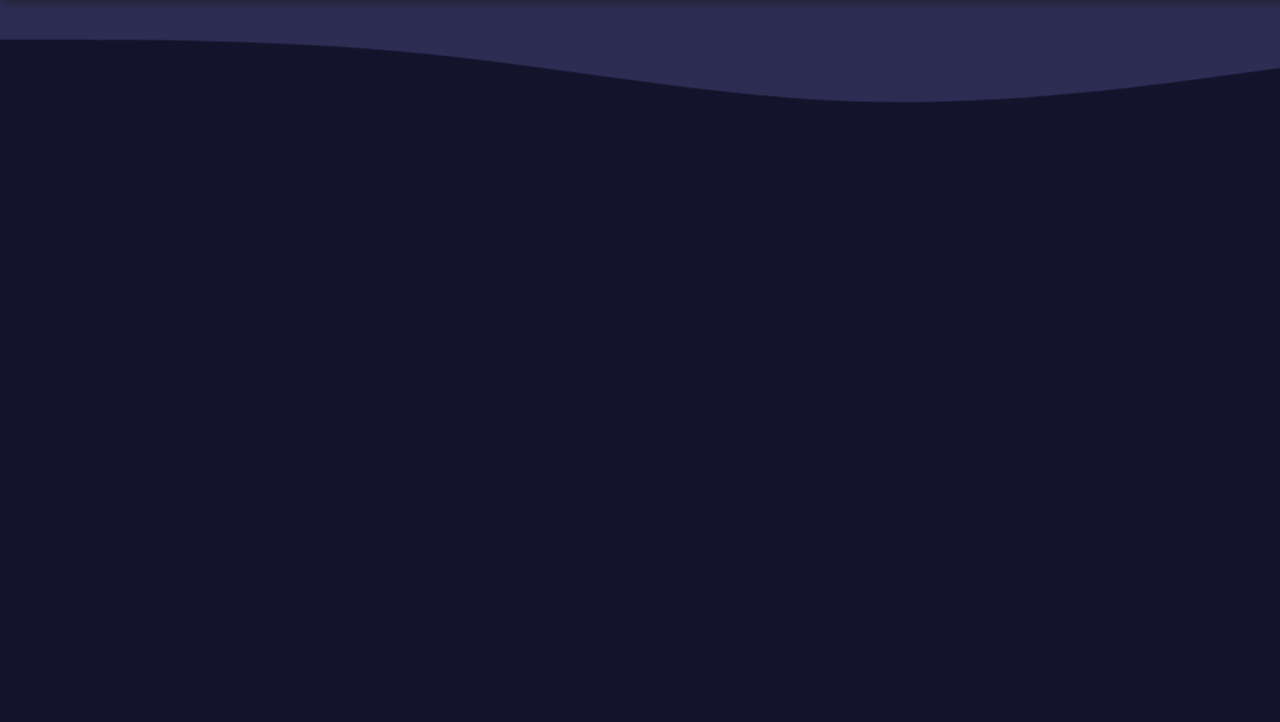
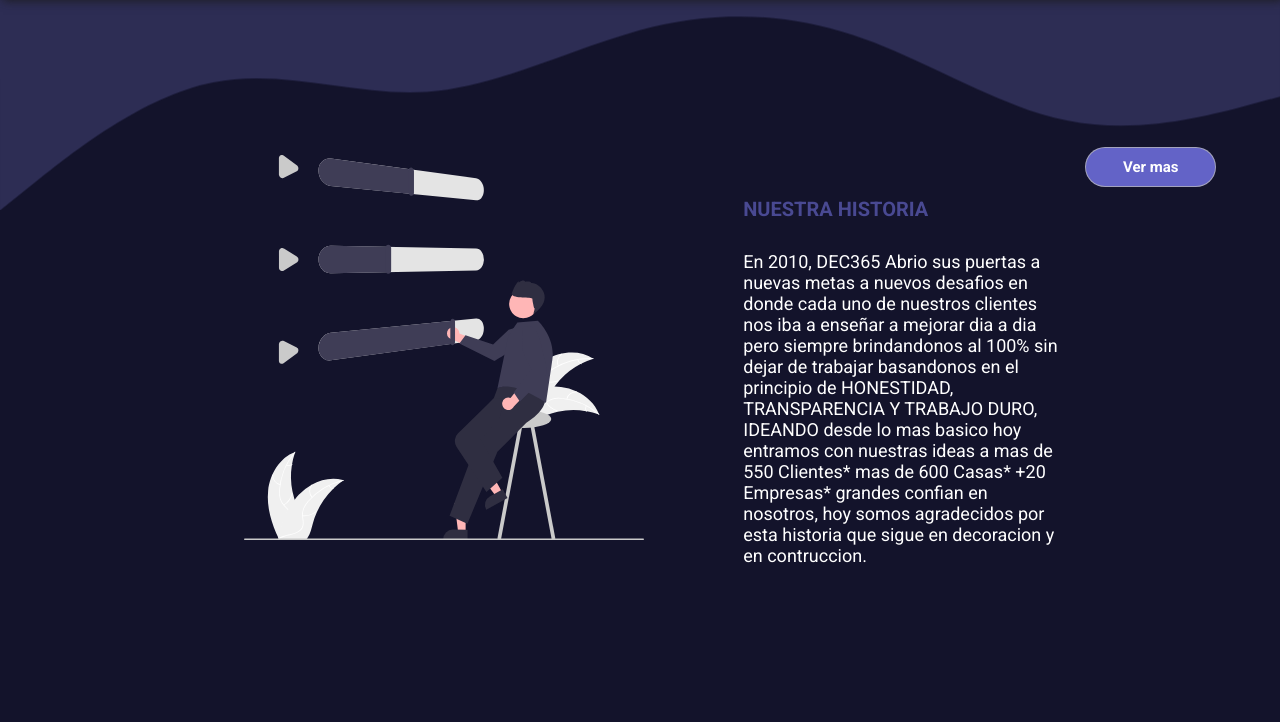
Before and after one commit to David-Cepeda/Proyecto-365---Coder---House, a plain HTML site: page about.html in a window 1280 px wide. Shown: the part 78-800 px from the top of the page. Drawn offline with Linux system fonts and the light colour scheme.

Commit message:
Desafio APLICANDO GRIDS

```diff
--- a/about.html
+++ b/about.html
@@ -23,12 +23,21 @@
 
     <div class="hola">
         <svg xmlns="http://www.w3.org/2000/svg" viewBox="0 0 1440 320">
-            <path fill="#2d2d54" fill-opacity="1" d="M0,192L80,192C160,192,320,192,480,176C640,160,800,128,960,122.7C1120,117,1280,139,1360,149.3L1440,160L1440,320L1360,320C1280,320,1120,320,960,320C800,320,640,320,480,320C320,320,160,320,80,320L0,320Z"></path>
-        </svg>
+            <path fill="#2d2d54" fill-opacity="1" d="M0,0L40,32C80,64,160,128,240,144C320,160,400,128,480,133.3C560,139,640,181,720,202.7C800,224,880,224,960,197.3C1040,171,1120,117,1200,101.3C1280,85,1360,107,1400,117.3L1440,128L1440,320L1400,320C1360,320,1280,320,1200,320C1120,320,1040,320,960,320C880,320,800,320,720,320C640,320,560,320,480,320C400,320,320,320,240,320C160,320,80,320,40,320L0,320Z"></path>
+          </svg>
     </div>
 
     <section>
+        <div class="box-content">
+            <div class="box-svg">
 
+            </div>
+            <div class="box-texto">
+                <h1>NUESTRA HISTORIA</h1>
+                <p>En 2010, DEC365 Abrio sus puertas a nuevas metas a nuevos desafios en donde cada uno de nuestros clientes nos iba a enseñar a mejorar dia a dia pero siempre brindandonos al 100% sin dejar de trabajar basandonos en el principio de HONESTIDAD, TRANSPARENCIA Y TRABAJO DURO, IDEANDO desde lo mas basico hoy entramos con nuestras ideas a mas de 550 Clientes* mas de 600 Casas* +20 Empresas* grandes confian en nosotros, hoy somos agradecidos por esta historia que sigue en decoracion y en contruccion.</p>
+            </div>
+            <button class="btn">Ver mas</button>
+        </div>
     </section>
 
 
--- a/estilos.css
+++ b/estilos.css
@@ -378,6 +378,7 @@ section .circle:hover{
 .event .premios h2{
     /* padding-right: 90px; */
     position: absolute;
+    top: 90px;
     color: #6363C7;
     /* left: -30px; */
     /* height: 100px;
@@ -436,54 +437,126 @@ section .circle:hover{
 
 .gallery {
     display: grid;
-    grid-template-columns: repeat(8, 1fr);
-    grid-template-rows: repeat(15, 5vw);
+    grid-template-columns: repeat(8, 2fr);
+    grid-template-rows: repeat(13, 4vw);
     grid-gap: 1rem;
 }
+
 .gallery h3{
+    margin-top: 40px;
     color: white;
 }
+
 .gallery__img {
     width: 100%;
     height: 100%;
+    padding-left:200px;
     object-fit: cover;
     display: block;
+    transition: all 0.5s;
+}
+.gallery__img:hover{
+    transform: scale(1.1);
 }
 .gallery__item--1 {
+    height: 390px ;
+    width: 350px;
     grid-column-start: 1;
     grid-column-end: 3;
     grid-row-start: 1;
     grid-row-end: 8;
 }
+
 .gallery__item--2 {
+    height: 250px;
+    width: 450px;
     grid-column-start: 3;
     grid-column-end: 7;
     grid-row-start: 1 ;
     grid-row-end: 5;
 }
+
 .gallery__item--3 {
     grid-column-start: 3;
     grid-column-end: 7;
-    grid-row-start: 5 ;
+    grid-row-start: 7 ;
     grid-row-end: 8;
 
     text-align: center;
-    font-size: 5rem;
+    font-size: 3rem;
     font-family: Arial, Helvetica, sans-serif;
 }
+
 .gallery__item--4 {
+    height: 250px;
+    width: 450px;
     grid-column-start: 1;
     grid-column-end: 5;
     grid-row-start: 8 ;
     grid-row-end: 12;
 }
 .gallery__item--5 {
+    height: 390px ;
+    width: 400px;
     grid-column-start: 5;
     grid-column-end: 7;
     grid-row-start: 8 ;
     grid-row-end: 15;
+    padding-bottom:50px ;
 }
-/*===========================================================CONTACTO FORM===========================================================*/
+
+
+/* ==============================================================SECCION ABOUT============================================================== */
+.box-content{
+    display: flex;
+    margin: 0;
+    height: 500px;
+    width: 90%;
+}
+
+.box-svg{
+    margin-left: 100px;
+    justify-content: flex-start;
+    padding: 0;
+    height: 400px;
+    width:600px;
+    background: url(/Img/SVG/undraw_active_options_re_8rj3.svg);
+    background-position:center ;
+    background-repeat: no-repeat;
+    background-size: 400px;
+}
+
+.box-texto{
+    justify-content: flex-end;
+    height: 100px;
+    padding: 20px;
+    width: 30%;
+}
+
+.box-texto h1{
+    color: #494992;
+    padding-top: 30px;
+    padding-bottom: 30px;
+    font-size: 20px;
+}
+
+.box-texto p{
+    color: #fff;
+    font-size: 18px;
+}
+.box-content .btn{
+    align-items: flex-end;
+    height: 40px;
+    border-radius:25px ;
+    border: 1px solid #bbbb;
+    background: #6363C7;
+    width: 140px;
+    color: #fff;
+    font-size: 15px;
+    font-weight: 600;
+    cursor: pointer;
+}
+/*===========================================================SECCION CONTACTO FORM===========================================================*/
 
 section{
     display: flex;
```
Also changed, not shown: contact.html (+1 -2 lines), eventos.html (+2 -2 lines).
